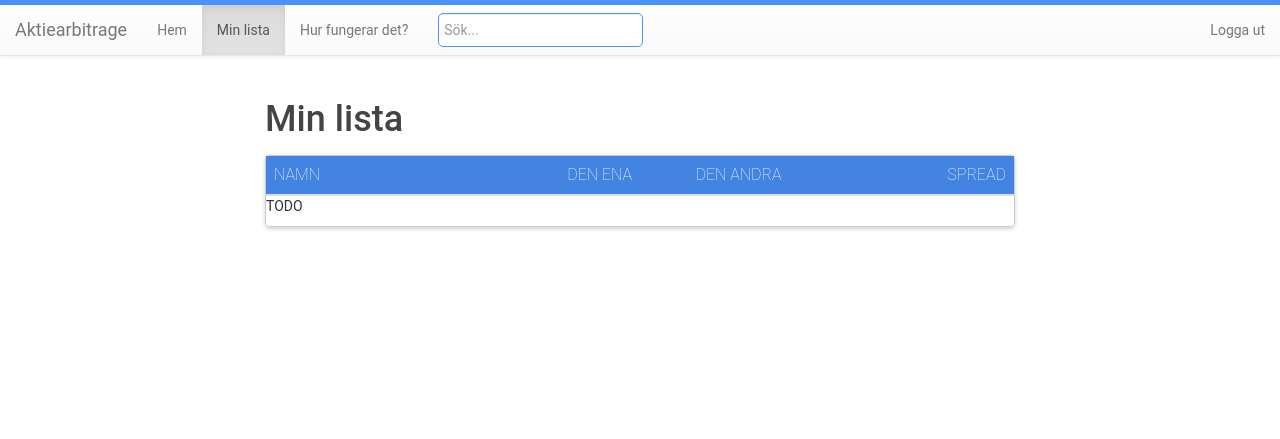
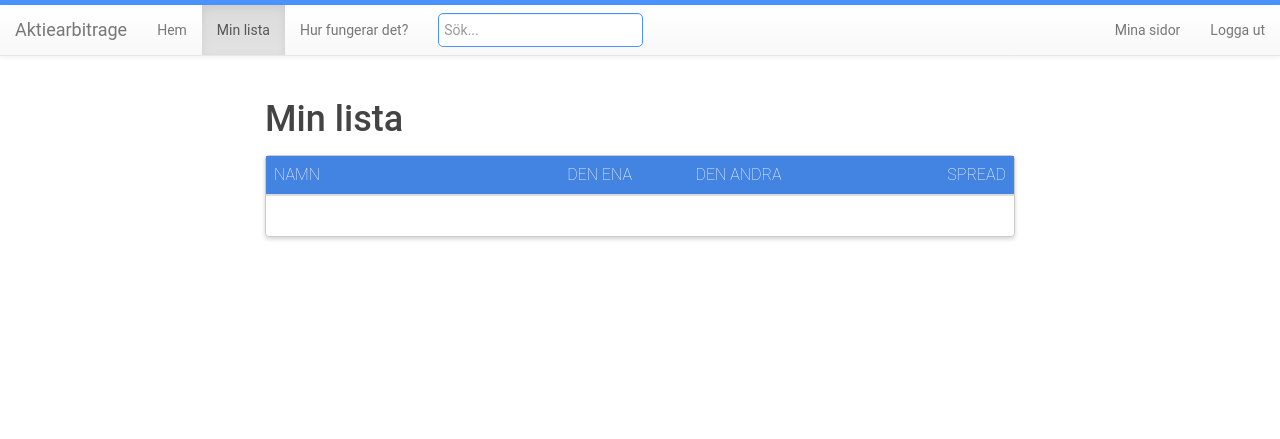
Before and after one commit to JohanKJIP/aktiearbitrage, a Django app: page /my_list/ in a window 1280 px wide. Shown: the top 439 px of the page. Run offline with Django 3.2, Linux system fonts and the light colour scheme; the visitor is signed in with stand-in values (Sample User, id 1); lists and menus that the app fills with data are empty; some libraries are stand-ins or nearby versions.

Commit message:
my pages added

```diff
--- a/mainpage/static/js/functions.js
+++ b/mainpage/static/js/functions.js
@@ -27,7 +27,7 @@ $(document).ready(function() {
  * Loads the list based on user favourites.
  */
 function loadMyList() {
-    $("#my-list-table").html("<p>TODO</p>")
+    $("#my-list-table").html("<a href=\"/\">Din lista är tom, klicka här för att redigera!</a>");
 }
 
 /**
--- a/mainpage/templates/mainpage/base.html
+++ b/mainpage/templates/mainpage/base.html
@@ -32,8 +32,8 @@
                 <div class="collapse navbar-collapse" id="bar">
                     <ul class="nav navbar-nav">
                         <li class="active clickable"><a href="/">Hem <span class="sr-only">(current)</span></a></li>
-                        <li><a href="/my_list/" class="clickable">Min lista</a></li>
-                        <li><a href="/about/" class="clickable">Hur fungerar det?</a></li>
+                        <li><a href="{% url 'my_list' %}" class="clickable">Min lista</a></li>
+                        <li><a href="{% url 'about' %}" class="clickable">Hur fungerar det?</a></li>
                     </ul>
                     <form class="navbar-form navbar-left">
                         <div class="form-group">
@@ -41,11 +41,14 @@
                         </div>
                     </form>
                     <ul class="nav navbar-nav navbar-right">
+                        {% if user.is_authenticated %}
+                        <li><a href="{% url 'my_page' %}">Mina sidor</a></li>
+                        {% endif %}
                         <li>
                             {% if user.is_authenticated %}
-                                <a href="{% url 'logout' %}">Logga ut</a>
+                            <a href="{% url 'logout' %}">Logga ut</a>
                             {% else %}
-                                <a href="{% url 'login' %}">Logga in</a>
+                            <a href="{% url 'login' %}">Logga in</a>
                             {% endif %}
                         </li>
                     </ul>
--- a/mainpage/urls.py
+++ b/mainpage/urls.py
@@ -8,5 +8,6 @@ urlpatterns = [
     path('stocks/<slug:name>/', views.stock_page, name='stock_page'),
     path('about/', views.about, name='about'),
     path('my_list/', views.my_list, name='my_list'),
+    path('my_page/', views.my_page, name='my_page'),
     path('ajax/get_stock_data/', views.get_stock_data, name='get_stock_data'),
 ]
--- a/mainpage/views.py
+++ b/mainpage/views.py
@@ -3,6 +3,7 @@ from django.http import HttpResponse
 from mainpage.models import Stock, Stock_Info, Stock_Price
 import json
 from django.http import JsonResponse
+from django.contrib.auth.decorators import login_required
 
 # Main view
 def home(request):
@@ -96,3 +97,7 @@ def get_stock_data(request):
         data['type1_prices'] = list(type1_prices.values())
         data['type2_prices'] = list(type2_prices.values())
     return JsonResponse(data)
+
+@login_required(login_url='/accounts/login/')
+def my_page(request):
+    return render(request, 'mainpage/my_page.html')
```
Also changed, not shown: mainpage/templates/mainpage/my_pages.html (deleted, +0 -7 lines).
